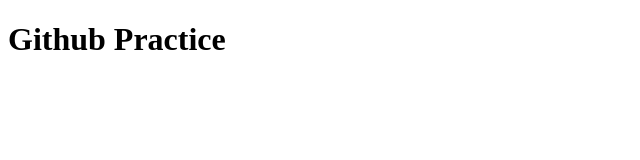
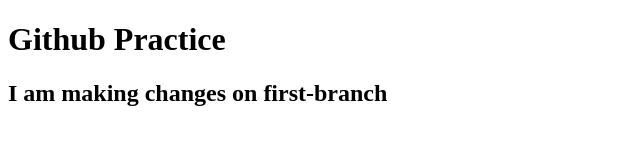
Before and after one commit to jdrichardsmern/clones-jd-ginny, a plain HTML site: page index.html in a window 1280 px wide. Shown: the whole page, without its empty margins (0-640 px from the left). Drawn offline with Linux system fonts and the light colour scheme.

Commit message:
added h2 to first-branch

```diff
--- a/index.html
+++ b/index.html
@@ -7,5 +7,6 @@
   </head>
   <body>
     <h1>Github Practice</h1>
+    <h2>I am making changes on first-branch</h2>
   </body>
 </html>
```
